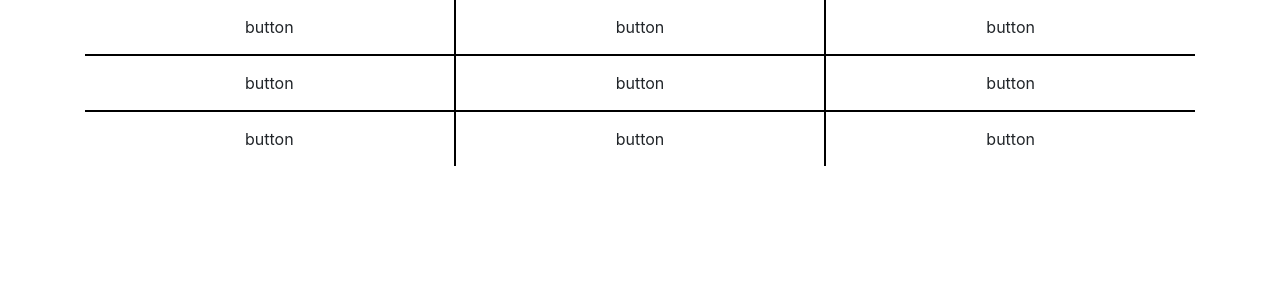
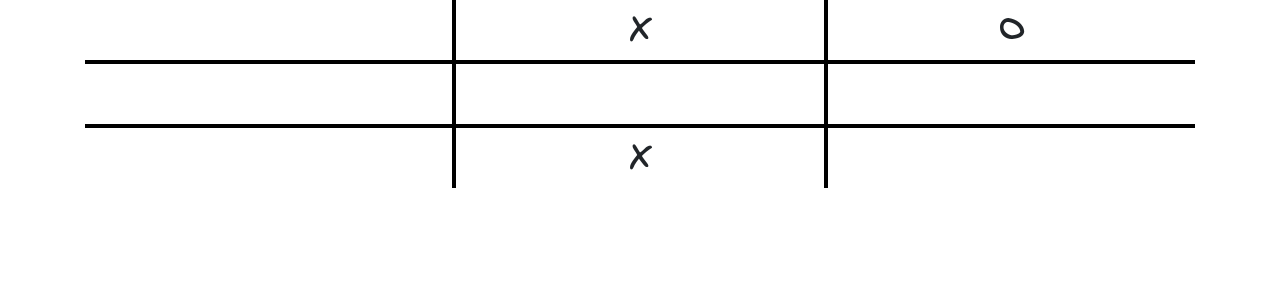
Before and after one commit to VictorHugoBatista/vue-tic-tac-toe, a Vue app: page / in a window 1280 px wide. Shown: the top 300 px of the page. Built offline with nearby package versions, Linux system fonts and the light colour scheme.

Commit message:
Style the board buttons with handwriting based on the state

```diff
--- a/src/App.vue
+++ b/src/App.vue
@@ -1,5 +1,6 @@
 <template>
   <div id="app">
+    <link href="https://fonts.googleapis.com/css?family=Indie+Flower&display=swap" rel="stylesheet">
     <div class="container">
       <Board />
     </div>
--- a/src/components/tic-tac-toe/Board.vue
+++ b/src/components/tic-tac-toe/Board.vue
@@ -23,7 +23,7 @@ export default {
 <style lang="scss">
 .board {
   .board-row {
-    border-bottom: 2px solid black;
+    border-bottom: 4px solid black;
 
     &:last-child {
       border-bottom: none;
@@ -31,7 +31,7 @@ export default {
   }
 
   .board-col {
-    border-right: 2px solid black;
+    border-right: 4px solid black;
 
     &:last-child {
       border-right: none;
--- a/src/components/tic-tac-toe/BoardButton.vue
+++ b/src/components/tic-tac-toe/BoardButton.vue
@@ -1,18 +1,23 @@
 <template>
   <div class="board-button">
-    button
+    {{ selection ? selection : '' }}
   </div>
 </template>
 
 <script>
 export default {
   name: 'BoardButton',
+  props: ['selection'],
 }
 </script>
 
 <style lang="scss">
 .board-button {
+  font-family: 'Indie Flower', cursive;
+  font-size: 40px;
+  font-weight: bold;
+  line-height: 0;
   text-align: center;
-  padding: 15px;
+  padding: 30px;
 }
 </style>
--- a/src/store/index.js
+++ b/src/store/index.js
@@ -8,8 +8,8 @@ export default new Vuex.Store({
     board: [
       [
         false,
-        false,
-        false,
+        'X',
+        'O',
       ],
       [
         false,
@@ -18,7 +18,7 @@ export default new Vuex.Store({
       ],
       [
         false,
-        false,
+        'X',
         false,
       ],
     ],
```
